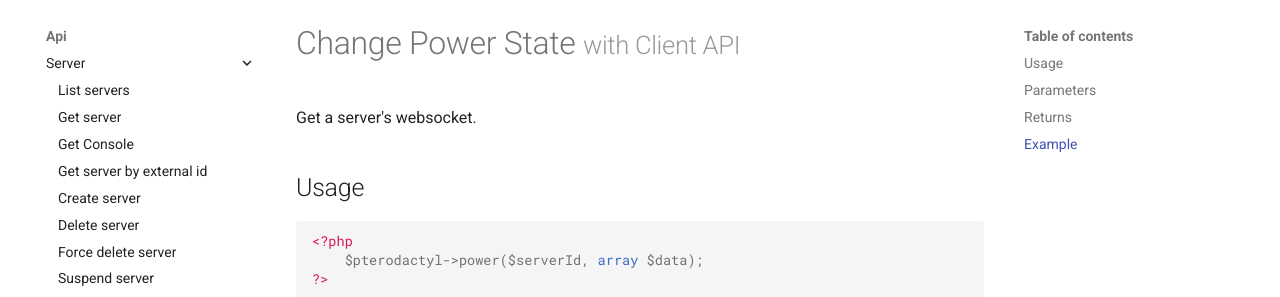
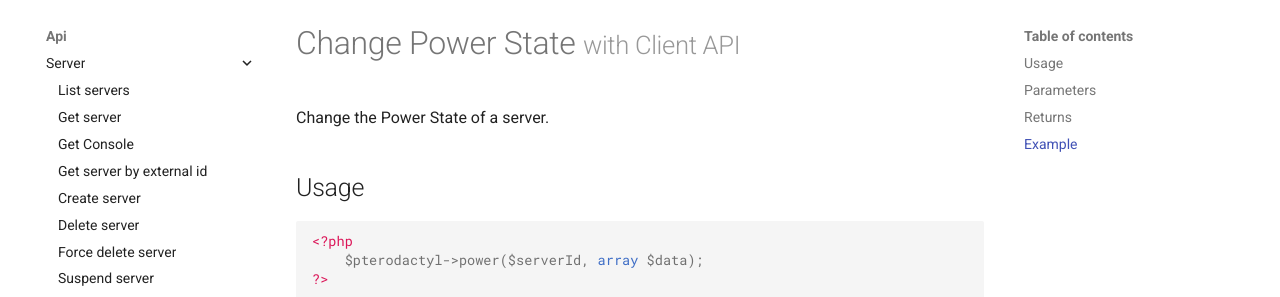
Before and after one commit to hcgcloud/pterodactyl-sdk-docs-v2, an MkDocs documentation site: the page built from docs/api/server/power.md, in a window 1280 px wide and 1234 px high. Shown: the part 123-420 px from the top of the window. Built offline with MkDocs 1.6.1 and Material for MkDocs 9.7.7, drawn with Linux system fonts in a browser that asks for light colours; comment, search, counter and statistics services are not loaded.

Commit message:
Update power.md

````diff
--- a/docs/api/server/power.md
+++ b/docs/api/server/power.md
@@ -1,5 +1,5 @@
 # Change Power State <small>with Client API</small>
-Get a server's websocket.
+Change the Power State of a server.
 
 ## Usage
 ``` php
````
